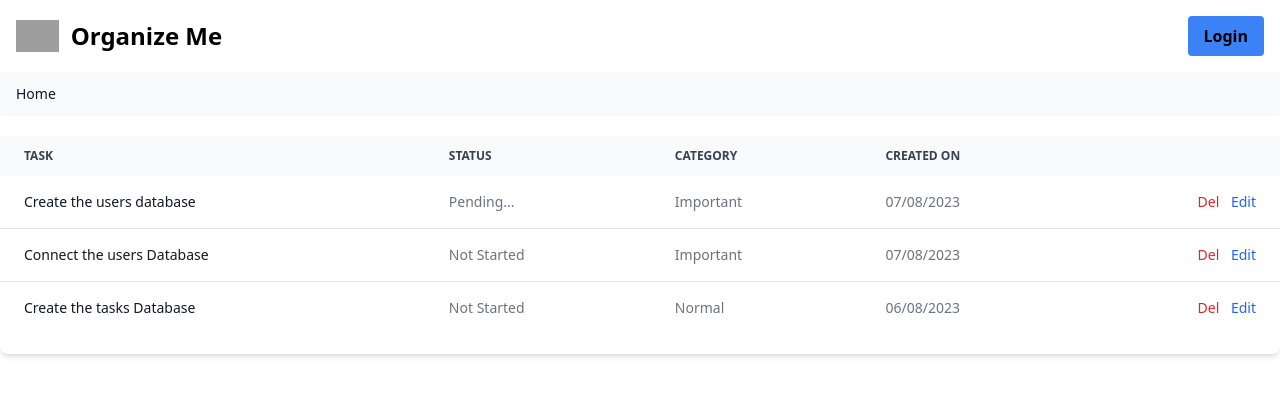
After one commit to TimCauss/todo-symfony, a Symfony app: template templates/Todo/homepage.html.twig in a window 1280 px wide. The commit adds this page. Shown: the top 396 px of the page. Run offline with Twig, Linux system fonts and the light colour scheme; the template is opened without the code that fills it, so the values that code supplies are empty; some libraries are stand-ins or nearby versions; grey boxes are pictures that could not be loaded.

Commit message:
Adding an table template for tasks lists

```diff
--- a/src/Controller/VinylController.php
+++ b/src/Controller/MainController.php
@@ -7,7 +7,7 @@ use Symfony\Component\HttpFoundation\Response;
 use Symfony\Component\Routing\Annotation\Route;
 use function Symfony\Component\String\u;
 
-class VinylController extends AbstractController
+class MainController extends AbstractController
 {
     #[Route('/')]
     public function homepage(): Response
@@ -23,8 +23,8 @@ class VinylController extends AbstractController
         ];
 
 
-        return $this->render('vinyl/homepage.html.twig', [
-            'title' => 'Ceci est la variable title',
+        return $this->render('Todo/homepage.html.twig', [
+            'title' => 'Tasks List:',
             'tasks' => $tasks,
         ]);
     }
--- /dev/null
+++ b/templates/Todo/homepage.html.twig
@@ -0,0 +1,100 @@
+{% extends 'base.html.twig' %}
+
+
+{% block title %}HomePage | {{ parent() }} {% endblock %}
+
+{% block body %}
+
+
+<div class="relative overflow-x-auto shadow-md sm:rounded-lg py-5">
+    <table class="w-full text-sm text-left text-gray-500 dark:text-gray-400">
+        <thead class="text-xs text-gray-700 uppercase bg-gray-50 dark:bg-gray-700 dark:text-gray-400">
+            <tr>
+                <th scope="col" class="px-6 py-3">
+                    Task
+                </th>
+                <th scope="col" class="px-6 py-3">
+                    Status
+                </th>
+                <th scope="col" class="px-6 py-3">
+                    Category
+                </th>
+                <th scope="col" class="px-6 py-3">
+                    Created On
+                </th>
+                <th scope="col" class="px-6 py-3">
+                    <span class="sr-only">Edit</span>
+                </th>
+            </tr>
+        </thead>
+        <tbody>
+            <tr class="bg-white border-b dark:bg-gray-800 dark:border-gray-700 hover:bg-gray-50 dark:hover:bg-gray-600">
+                <th scope="row" class="px-6 py-4 font-medium text-gray-900 whitespace-nowrap dark:text-white">
+                    Create the users database
+                </th>
+                <td class="px-6 py-4">
+                    Pending...
+                </td>
+                <td class="px-6 py-4">
+                    Important
+                </td>
+                <td class="px-6 py-4">
+                    07/08/2023
+                </td>
+                <td class="px-6 py-4 text-right">
+                    <a href="#" class="font-medium text-red-600 dark:text-red-500 hover:underline mr-2">Del</a>
+                    <a href="#" class="font-medium text-blue-600 dark:text-blue-500 hover:underline">Edit</a>
+                </td>
+            </tr>
+            <tr class="bg-white border-b dark:bg-gray-800 dark:border-gray-700 hover:bg-gray-50 dark:hover:bg-gray-600">
+                <th scope="row" class="px-6 py-4 font-medium text-gray-900 whitespace-nowrap dark:text-white">
+                    Connect the users Database
+                </th>
+                <td class="px-6 py-4">
+                    Not Started
+                </td>
+                <td class="px-6 py-4">
+                    Important
+                </td>
+                <td class="px-6 py-4">
+                    07/08/2023
+                </td>
+                <td class="px-6 py-4 text-right">
+                    <a href="#" class="font-medium text-red-600 dark:text-red-500 hover:underline mr-2">Del</a>
+                    <a href="#" class="font-medium text-blue-600 dark:text-blue-500 hover:underline">Edit</a>
+                </td>
+            </tr>
+            <tr class="bg-white dark:bg-gray-800 hover:bg-gray-50 dark:hover:bg-gray-600">
+                <th scope="row" class="px-6 py-4 font-medium text-gray-900 whitespace-nowrap dark:text-white">
+                    Create the tasks Database
+                </th>
+                <td class="px-6 py-4">
+                    Not Started
+                </td>
+                <td class="px-6 py-4">
+                    Normal
+                </td>
+                <td class="px-6 py-4">
+                    06/08/2023
+                </td>
+                <td class="px-6 py-4 text-right">
+                    <a href="#" class="font-medium text-red-600 dark:text-red-500 hover:underline mr-2">Del</a>
+                    <a href="#" class="font-medium text-blue-600 dark:text-blue-500 hover:underline">Edit</a>
+                </td>
+            </tr>
+        </tbody>
+    </table>
+</div>
+
+<!-- <ul>
+        {% for task in tasks %}
+
+        <li>
+            {{ task.name }} - {{ task.status }}
+        </li>
+
+        {% endfor %}
+    </ul> -->
+
+
+{% endblock %}
--- a/templates/_mainnav.html.twig
+++ b/templates/_mainnav.html.twig
@@ -3,7 +3,7 @@
 {# Header du menu avec le bouton Login #}
 <nav class="bg-white border-gray-200 dark:bg-gray-900">
     <div class="flex flex-wrap justify-between items-center mx-auto max-w-screen-xl p-4">
-        <a href="https://flowbite.com" class="flex items-center">
+        <a href="/" class="flex items-center">
             <img src="https://flowbite.com/docs/images/logo.svg" class="h-8 mr-3" alt="Flowbite Logo" />
             <span class="self-center text-2xl font-semibold whitespace-nowrap dark:text-white">Organize Me</span>
         </a>
```
Also changed, not shown: templates/vinyl/homepage.html.twig (deleted, +0 -23 lines).
